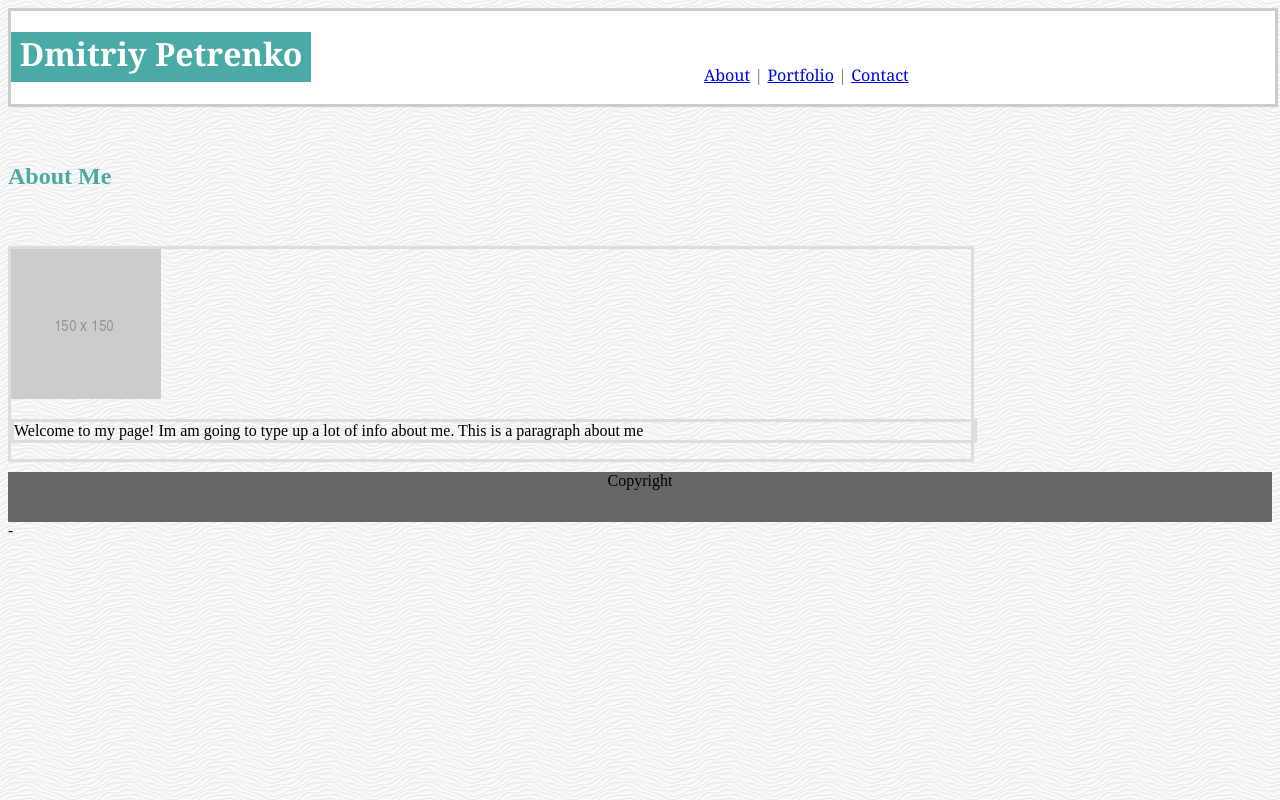
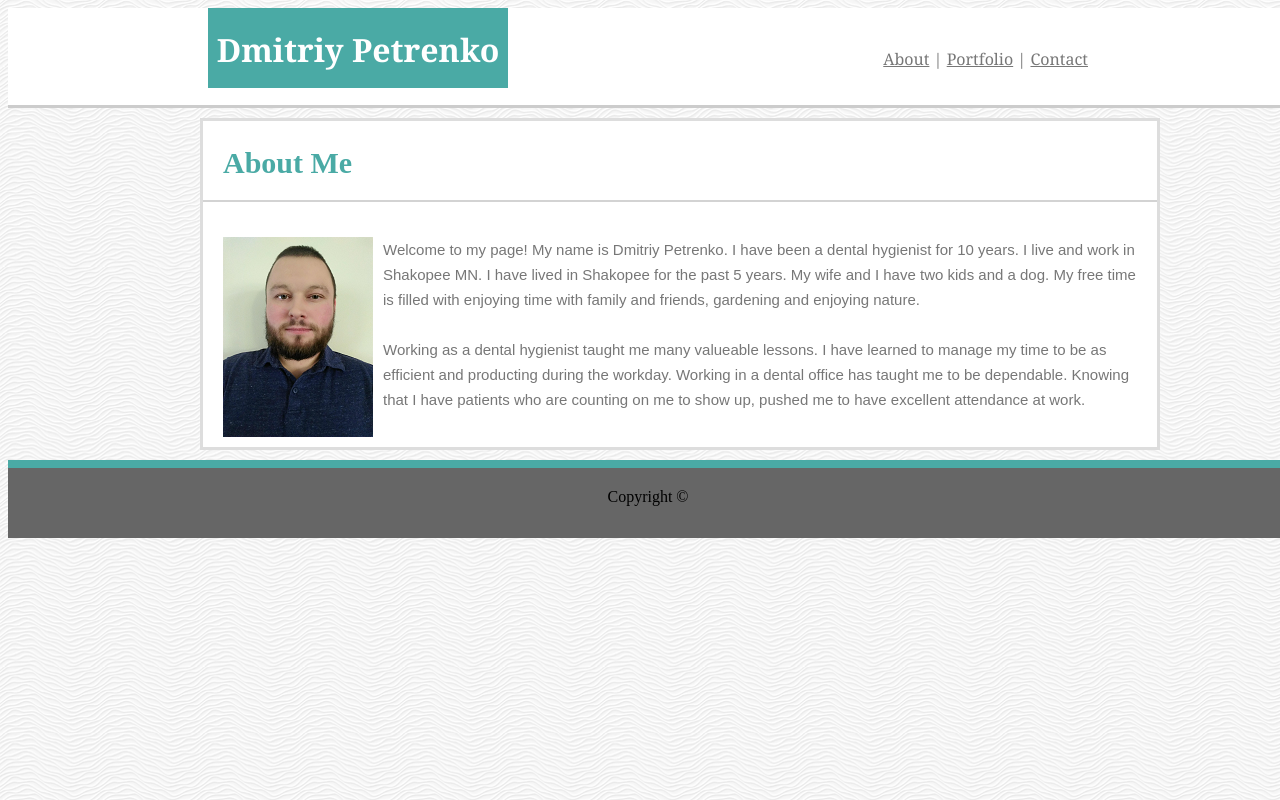
Before and after one commit to mityapetrenko/mityapetrenko.github.io, a plain HTML site: page index.html in a window 1280 px wide. Drawn offline with Linux system fonts and the light colour scheme.

Commit message:
final edits

```diff
--- a/assets/css/style.css
+++ b/assets/css/style.css
@@ -1,58 +1,144 @@
-header {
-    background-color: white;
+nav {
+    position: relative;
+    color:#777777;
+    background-color:#ffffff;
     width: 100%;
-    border: solid;
-    border-color: #cccccc;
+    border-bottom: solid #777777;
+    margin-bottom: 10px;
+    border-color:#cccccc;
     font-family: 'Georgia', Times, Times New Roman, serif;
+    height: 100px;
+    box-sizing: border-box;
+}
+a {
+    color:#777777;
+}
+a:visited{
+    color:purple;
+}
+a:hover{
+    color:darkgrey;
+}
+
+ul{
+    list-style: none;
+    position: relative;
+    margin-right: 200px;
+    margin-top: 40px;
+    float:right;
+
+}
+li{
+    display: inline;
+}
+body {
+    width: 100%;
+    background-image: url("../images/white-waves.png");
+}
+.wrapper{
+    margin: 0 0 0 15%;
+    width:960px;
+    background-color:#ffffff;
+    border:solid;
+    border-color: #dddddd;
+    box-sizing:border-box;
+    padding:0;
+
+}
+.bio    {
+    overflow: auto;
+    padding: 10px;
+    font-size: 15px;
+    line-height: 25px;
+    color:#777777;
+    font-family: 'Arial', 'Helvetica Neue', Helvetica, sans-serif;
 }
 h1 {
+    position: absolute;
+    z-index: 2;
     background-color: #4aaaa5;
     color:white;
     width:300px;
-    height: 50px;
+    height: 80px;
     text-align: center;
+    margin: 0 0 0 200px;
+    padding-top: 20px;
+    box-sizing: border-box;
     font-family: 'Georgia', Times, Times New Roman, serif;
 }
+
 h2 {
-    color:#4aaaa5
+
+    color:#4aaaa5;
+   padding-left: 20px;
+   padding-bottom: 20px;
+   border-bottom: 2px solid lightgray;
+   font-size: 30px;
 }
-nav {
-    color:#777777;
-    position: fixed;
-    top:8%;
-    left:55%;
+
+article{
+    padding-left: 20px;
+    line-height: 20px;
+    box-sizing:border-box;
+    background-color: #ffffff;
+
 
 }
-.bio, .biotext {
-    color:#1a0909;
-    border:solid;
-    border-color: #dddddd;
-    width: 960px;
-    height: 500;
+form{
+
+    padding-left: 20px;
+    line-height: 20px;
+    box-sizing:border-box;
+    background-color: #ffffff
 
 }
-.biotext {
-    color: black
-}
 footer {
+    position: absolute;
     background-color: #666666;
     text-align: center;
     height: 50px;
     width: 100%;
     margin-top: 10px;
+    border-top: 8px solid #4aaaa5;
+    padding-top: 20px;
 
 }
-body {
-    background-image: url("../images/white-waves.png");
+/*pics section*/
+section {
+    margin:0 auto;
+    width:100%;
+    overflow: auto;
+    background-color:#ffffff;
+    box-sizing:border-box;
 
 }
-.form{
-    width: 960px;
+.images {
+    position: relative;
+    float: left;
+    width:33.3%;
+    padding-left:20px;
+}
+/*project names*/
+p {
+    position: relative;
+    top: -100px;
+    background-color: #4aaaa5;
+    width:300px;
+    height:40px;
+    text-align: center;
+    color: white;
+    padding-top:20px;
 
 }
+.image1 .image2 .image3 .image4 .image5{
+    width:300px;
+}
+
 .button{
     background-color: #4aaaa5;
-    color:rgb(14, 1, 1);
-    width: 50px;
+    color:white;
+    width: 80px;
     height: 20px;
+    margin-bottom: 10px;
+
 }
--- a/index.html
+++ b/index.html
@@ -1,32 +1,40 @@
 <!DOCTYPE html>
 <html lang="en">
     <meta charset="UTF-8">
-    <Head>
+    <head>
         <title>Dmitriy Petrenko</title>
         <link rel="stylesheet" href="assets/css/style.css">
-        <header>
+
         <h1>Dmitriy Petrenko</h1>
         <nav>
-            <a id="about" href="index.html"> About</a>  |
-            <a id="portfolio" href="portfolio.html"> Portfolio</a> |
-            <a id="contact" href="contact.html">Contact</a>
+          <ul>
+              <li><a id="about" href="index.html"> About</a>  |</li>
+               <li><a id="portfolio" href="portfolio.html"> Portfolio</a> |</li>
+               <li><a id="contact" href="contact.html">Contact</a> </li>
+          </ul>
             </nav>
-      </header>
-    </Head>
-      <body>
-          <br>
-          <br>
-        <H2>About Me</H2>
-        <br>
-        <br>
-        <div class="bio">
-            <img src="assets/images/placeholder.png">
-            <p class="biotext"> Welcome to my page! Im am going to type up a lot of info about me.
-              This is a paragraph about me
+    </head>
+    <body>
+      <div  class="wrapper">
+              <H2>About Me</H2>
 
-            </p>
-        </div>
-      </body>
+          <div class="bio">
+              <img style="float:left; padding:0 10px 0 10px;" src="assets/images/portrait.png" alt="picture of Dmitriy">
+          Welcome to my page! My name is Dmitriy Petrenko. I have been a dental hygienist for 10 years.
+          I live and work in Shakopee MN. I have lived in Shakopee for the past 5 years.
+          My wife and I have two kids and a dog. My free time is filled with enjoying time with family and friends,
+          gardening and enjoying nature.
+          <br> <br>
+          Working as a dental hygienist taught me many valueable lessons. I have learned to manage my
+          time to be as efficient and producting during the workday.
+          Working in a dental office has taught me to be dependable. Knowing that I have
+          patients who are counting on me to show up, pushed me to have excellent attendance at work.
 
-    <footer> Copyright </footer>-
+          </div>
+
+
+      </div>
+        <footer> Copyright © </footer>
+
+    </body>
 </html>
```
Also changed, not shown: contact.html (+22 -25 lines), portfolio.html (+32 -35 lines), assets/images/image1.jpg, assets/images/image2.jpg, assets/images/image3.jpg, assets/images/image4.jpg, assets/images/image5.jpg, assets/images/portrait.png (added), 1 other file.
